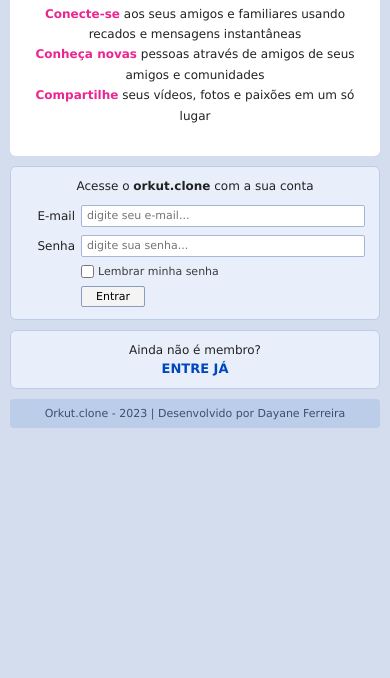
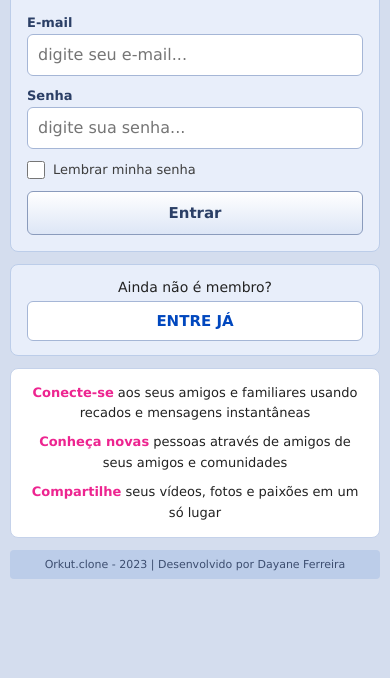
Before and after one commit to daysilvaf/clone-orkut, a plain HTML site: page index.html in a window 390 px wide. Shown: the part 166-844 px from the top of the page. Drawn offline with Linux system fonts and the light colour scheme.

Commit message:
Melhora os layouts de computador e celular
Computador: faixa de título na caixa de login, colunas com a mesma
altura, foco visível nos campos e botão no estilo clássico.
Celular: logo no topo, login logo abaixo, campos e botões grandes para
o toque e as frases de apresentação no fim da página.

Co-Authored-By: Claude Opus 5.5 <noreply@anthropic.com>
Claude-Session: https://claude.ai/code/session_011cSXmcWr6zdASxz1d6J6PQ

```diff
--- a/css/style.css
+++ b/css/style.css
@@ -36,7 +36,6 @@ header #cabecalho{
 /*! CONTEÚDO PRINCIPAL ----------------------------*/
 #container-principal{
   display: flex;
-  align-items: flex-start;
   gap: 10px;
   margin-top: 10px;
 }
@@ -44,25 +43,28 @@ header #cabecalho{
 /*! LADO ESQUERDO ----------------------------*/
 #caixa-esquerda{
   flex: 1;
-  padding: 30px 20px;
+  padding: 30px 16px;
   background-color: #FFFFFF;
+  border: 1px solid #C5D2EA;
   border-radius: 6px;
 
   display: flex;
   flex-direction: column;
   align-items: center;
+  justify-content: center;
 }
 
 #bloco-logo img{
   display: block;
-  width: 200px;
+  width: 210px;
   height: auto;
 }
 
 #bloco-textos{
-  margin-top: 20px;
+  margin-top: 22px;
   text-align: center;
-  line-height: 1.7;
+  font-size: 11px;
+  line-height: 1.9;
 }
 
 #bloco-textos span{
@@ -72,7 +74,7 @@ header #cabecalho{
 
 /*! LADO DIREITO ----------------------------*/
 #caixa-direita{
-  width: 260px;
+  width: 270px;
   flex-shrink: 0;
   display: flex;
   flex-direction: column;
@@ -84,12 +86,20 @@ header #cabecalho{
   background-color: #E8EEFA;
   border: 1px solid #BCCDE9;
   border-radius: 6px;
-  padding: 12px 14px;
+  overflow: hidden;
 }
 
+/* Faixa de título da caixa de login */
 #tela-login > p{
+  padding: 7px 12px;
+  background-color: #C9D7EF;
+  border-bottom: 1px solid #BCCDE9;
   text-align: center;
-  margin-bottom: 12px;
+  color: #2B3F66;
+}
+
+#tela-login form{
+  padding: 6px 14px 14px;
 }
 
 #tela-login form > div{
@@ -105,6 +115,7 @@ header #cabecalho{
 #input-email label,
 #input-senha label{
   width: 50px;
+  flex-shrink: 0;
   text-align: right;
   margin-right: 6px;
 }
@@ -113,17 +124,20 @@ header #cabecalho{
 #input-senha input{
   flex: 1;
   min-width: 0;
-  height: 22px;
-  padding: 0 5px;
+  height: 24px;
+  padding: 0 6px;
   font: inherit;
   font-size: 11px;
+  background-color: #FFFFFF;
   border: 1px solid #A5B6D6;
-  border-radius: 2px;
+  border-radius: 3px;
 }
 
 #input-email input:focus,
 #input-senha input:focus{
-  outline: 1px solid #6B8DC9;
+  outline: none;
+  border-color: #6B8DC9;
+  box-shadow: 0 0 0 2px rgba(107, 141, 201, 0.25);
 }
 
 #input-lembrar{
@@ -135,7 +149,7 @@ header #cabecalho{
 }
 
 #input-lembrar input{
-  margin-right: 4px;
+  margin-right: 5px;
 }
 
 #logar{
@@ -143,21 +157,24 @@ header #cabecalho{
 }
 
 #logar button{
-  padding: 3px 14px;
+  padding: 4px 18px;
   font: inherit;
   font-size: 11px;
-  background-color: #F4F4F4;
+  font-weight: bold;
+  color: #2B3F66;
+  background: linear-gradient(#FFFFFF, #DDE6F6);
   border: 1px solid #8A9BBC;
-  border-radius: 2px;
+  border-radius: 3px;
   cursor: pointer;
 }
 
 #logar button:hover{
-  background-color: #FFFFFF;
+  background: #FFFFFF;
 }
 
 /* Caixa de inscrever-se */
 #tela-inscrever-se{
+  padding: 12px 14px;
   text-align: center;
 }
 
@@ -187,14 +204,136 @@ footer#rodape{
   color: #3D4E70;
 }
 
-/*! CELULAR ----------------------------*/
+/*! CELULAR ----------------------------
+   Ordem pensada para o celular: logo, login, cadastro e,
+   por último, as frases de apresentação. */
 @media (max-width: 600px){
+  body{
+    font-size: 14px;
+  }
+
   #container-principal{
+    flex-direction: column;
+    gap: 12px;
+  }
+
+  /* A caixa da esquerda "some" para que o logo e as frases
+     possam ser reordenados junto com o login */
+  #caixa-esquerda{
+    display: contents;
+  }
+
+  #bloco-logo{
+    order: 1;
+    padding: 8px 0 2px;
+    align-self: center;
+  }
+
+  #bloco-logo img{
+    width: 150px;
+  }
+
+  #caixa-direita{
+    order: 2;
+    width: 100%;
+    gap: 12px;
+  }
+
+  #bloco-textos{
+    order: 3;
+    margin-top: 0;
+    padding: 14px 16px;
+    background-color: #FFFFFF;
+    border: 1px solid #C5D2EA;
+    border-radius: 8px;
+    font-size: 13px;
+    line-height: 1.6;
+  }
+
+  #bloco-textos p + p{
+    margin-top: 8px;
+  }
+
+  #tela-login,
+  #tela-inscrever-se{
+    border-radius: 8px;
+  }
+
+  #tela-login > p{
+    padding: 10px 14px;
+  }
+
+  #tela-login form{
+    padding: 4px 16px 16px;
+  }
+
+  #tela-login form > div{
+    margin-top: 12px;
+  }
+
+  /* Rótulo em cima do campo e campos maiores para o toque */
+  #input-email,
+  #input-senha{
     flex-direction: column;
     align-items: stretch;
   }
 
-  #caixa-direita{
+  #input-email label,
+  #input-senha label{
+    width: auto;
+    text-align: left;
+    margin: 0 0 4px;
+    font-size: 13px;
+    font-weight: bold;
+    color: #2B3F66;
+  }
+
+  #input-email input,
+  #input-senha input{
+    flex: none;
+    height: 42px;
+    padding: 0 10px;
+    font-size: 16px; /* evita o zoom automático no iPhone */
+    border-radius: 6px;
+  }
+
+  #input-lembrar{
+    padding-left: 0;
+    font-size: 13px;
+  }
+
+  #input-lembrar input{
+    width: 18px;
+    height: 18px;
+    margin-right: 8px;
+  }
+
+  #logar{
+    padding-left: 0;
+  }
+
+  #logar button{
     width: 100%;
+    height: 44px;
+    font-size: 15px;
+    border-radius: 6px;
+  }
+
+  #tela-inscrever-se{
+    padding: 14px 16px;
+  }
+
+  #tela-inscrever-se a{
+    margin-top: 6px;
+    padding: 10px;
+    font-size: 15px;
+    border: 1px solid #A5B6D6;
+    border-radius: 6px;
+    background-color: #FFFFFF;
+  }
+
+  footer#rodape{
+    margin-top: 12px;
+    font-size: 11px;
   }
 }
```
